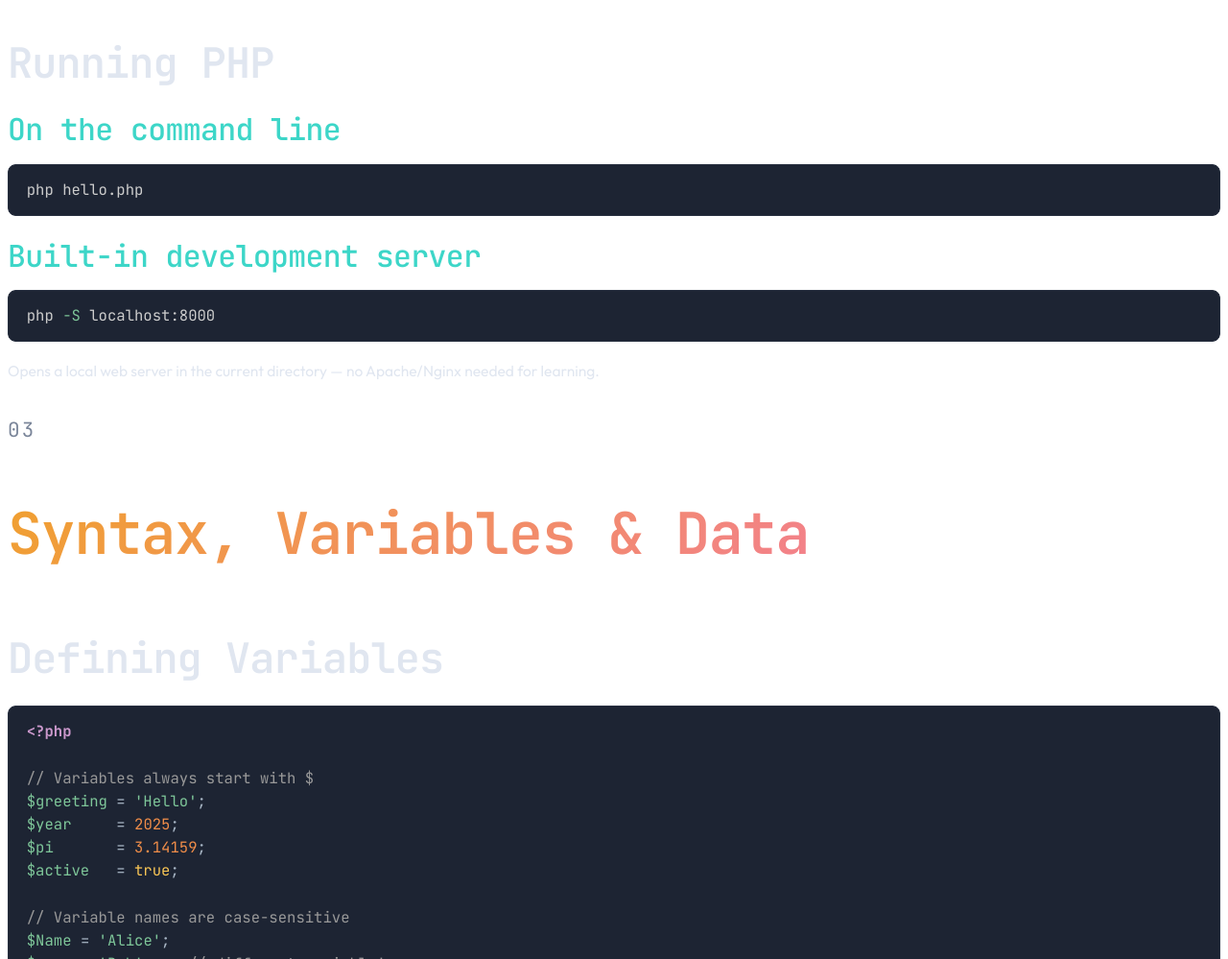
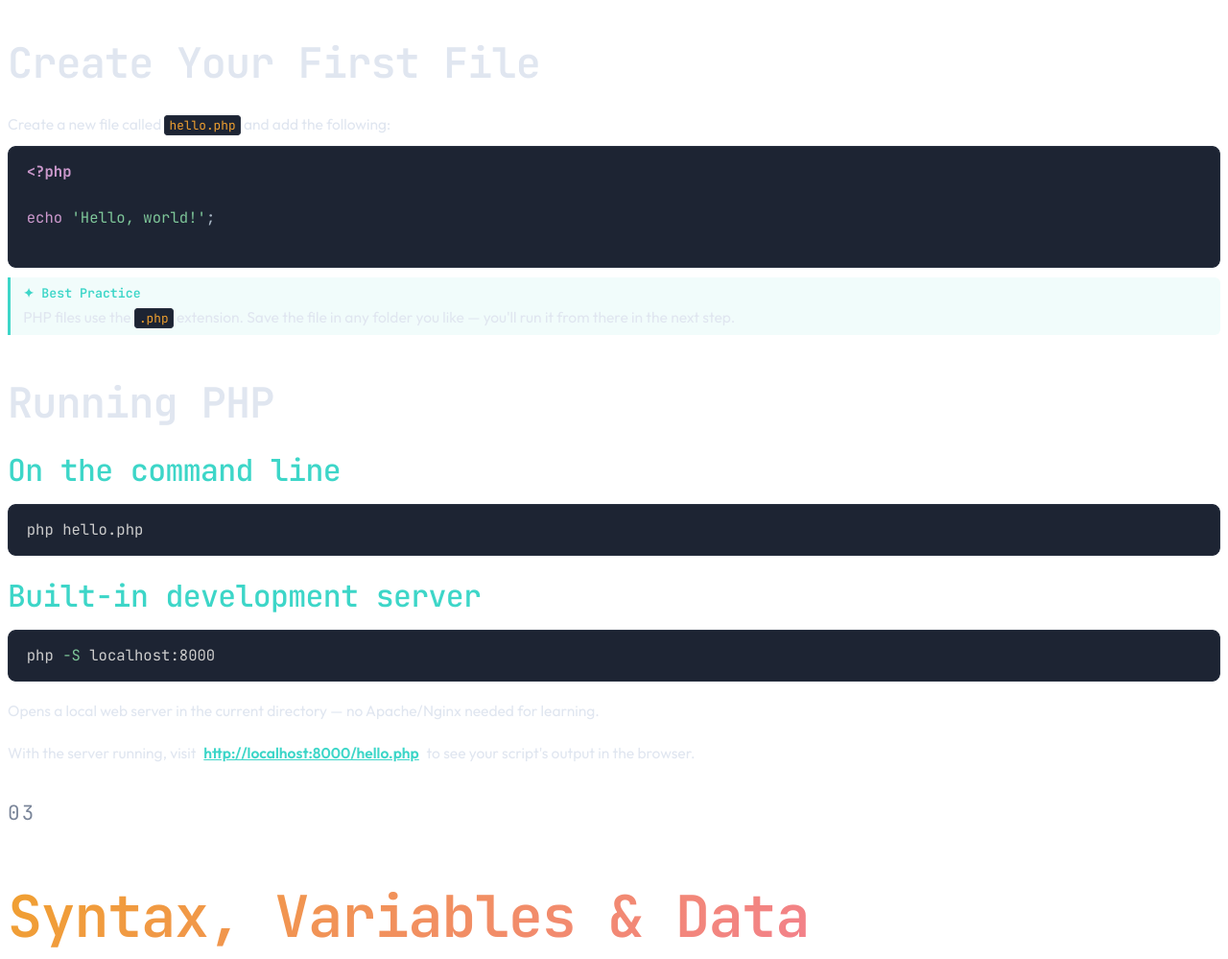
Before and after one commit to ericges/php-basics, a website built with Vite: page index.html in a window 1280 px wide. Shown: the part 2177-3176 px from the top of the page at 96% size. Built offline with nearby package versions, Linux system fonts and the light colour scheme; what reveal.js would draw is missing.

Commit message:
add "hello.php" example and guide; update slides with first PHP file creation and execution steps

```diff
--- a/src/sections/03-first-php-file.html
+++ b/src/sections/03-first-php-file.html
@@ -39,6 +39,21 @@ echo 'Hello, world!';
         </div>
     </section>
 
+    <!-- Slide — Create hello.php -->
+    <section>
+        <h2>Create Your First File</h2>
+        <p>Create a new file called <code>hello.php</code> and add the following:</p>
+        <pre><code class="language-php">&lt;?php
+
+echo 'Hello, world!';
+
+</code></pre>
+        <div class="best-practice">
+            PHP files use the <code>.php</code> extension. Save the file in any folder you like —
+            you'll run it from there in the next step.
+        </div>
+    </section>
+
     <!-- Slide — Running PHP -->
     <section>
         <h2>Running PHP</h2>
@@ -47,5 +62,7 @@ echo 'Hello, world!';
         <h3>Built-in development server</h3>
         <pre><code class="language-bash">php -S localhost:8000</code></pre>
         <p class="small">Opens a local web server in the current directory — no Apache/Nginx needed for learning.</p>
+        <p>With the server running, visit&ensp;<a href="http://localhost:8000/hello.php" class="hl-teal"
+            >http://localhost:8000/hello.php</a>&ensp;to see your script's output in the browser.</p>
     </section>
 </section>
```
Also changed, not shown: examples/first-php-file/README.md (added), 1 other file.
